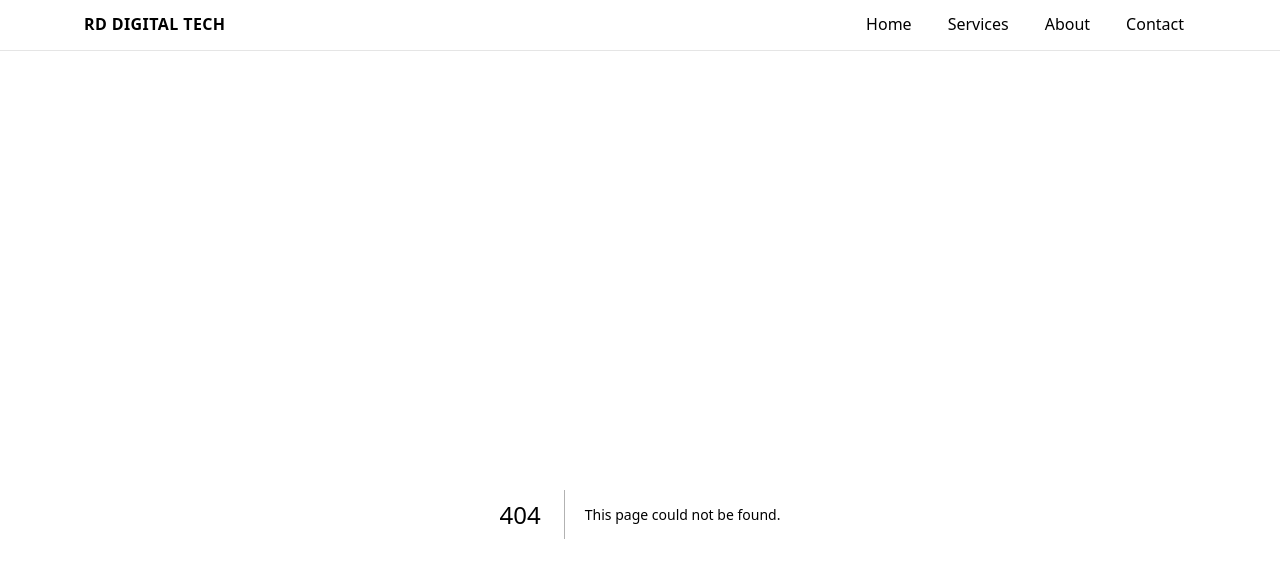
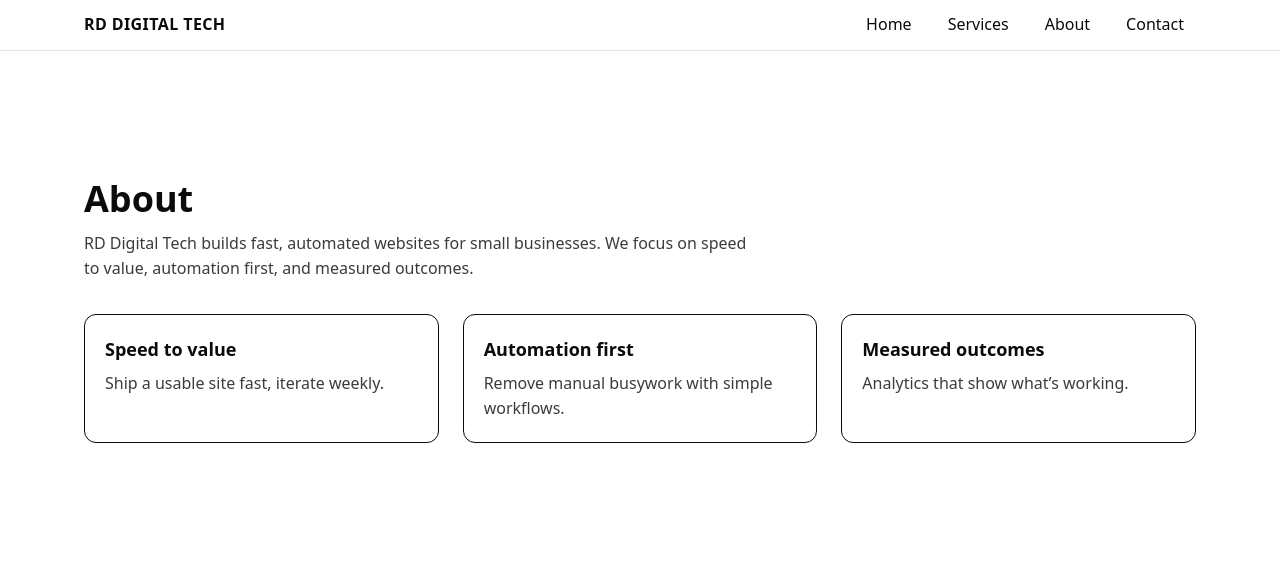
Before and after one commit to ralphdaryn/rddigitaltech, a Next.js app: page /about in a window 1280 px wide. Before the commit this address had no page. Shown: the top 578 px of the page. Built offline with nearby package versions, Linux system fonts and the light colour scheme.

Commit message:
route contact, abbout pages

```diff
--- /dev/null
+++ b/src/app/about/page.tsx
@@ -0,0 +1,37 @@
+import Container from "@/components/Container/Container";
+
+export const metadata = {
+  title: "About — RD Digital Tech",
+  description: "Who we are and how we build.",
+};
+
+export default function AboutPage() {
+  return (
+    <Container className="py-12 md:py-16">
+      <h1 className="text-3xl md:text-4xl font-bold">About</h1>
+      <p className="mt-3 max-w-2xl opacity-80">
+        RD Digital Tech builds fast, automated websites for small businesses. We
+        focus on speed to value, automation first, and measured outcomes.
+      </p>
+
+      <div className="mt-8 grid gap-6 md:grid-cols-3">
+        <div className="rounded-xl border p-5">
+          <h2 className="text-lg font-semibold">Speed to value</h2>
+          <p className="mt-2 opacity-80">
+            Ship a usable site fast, iterate weekly.
+          </p>
+        </div>
+        <div className="rounded-xl border p-5">
+          <h2 className="text-lg font-semibold">Automation first</h2>
+          <p className="mt-2 opacity-80">
+            Remove manual busywork with simple workflows.
+          </p>
+        </div>
+        <div className="rounded-xl border p-5">
+          <h2 className="text-lg font-semibold">Measured outcomes</h2>
+          <p className="mt-2 opacity-80">Analytics that show what’s working.</p>
+        </div>
+      </div>
+    </Container>
+  );
+}
--- /dev/null
+++ b/src/app/contact/page.tsx
@@ -0,0 +1,26 @@
+import Container from "@/components/Container/Container";
+
+export const metadata = {
+  title: "Contact — RD Digital Tech",
+  description: "Start a project or ask a question.",
+};
+
+export default function ContactPage() {
+  return (
+    <Container className="py-12 md:py-16">
+      <h1 className="text-3xl md:text-4xl font-bold">Contact</h1>
+      <p className="mt-3 max-w-2xl opacity-80">
+        Tell us about your project. We’ll reply within 1 business day.
+      </p>
+      <p className="mt-6">
+        Email:{" "}
+        <a
+          className="underline"
+          href="mailto:info@rddigitaltech.ca?subject=Project%20inquiry"
+        >
+          info@rddigitaltech.ca
+        </a>
+      </p>
+    </Container>
+  );
+}
--- a/src/app/layout.tsx
+++ b/src/app/layout.tsx
@@ -1,5 +1,5 @@
-import "../styles/globals.css";
-import Header from "../components/Header/Header";
+import "@/styles/globals.css";
+import Header from "@/components/Header/Header";
 
 export const metadata = {
   title: "RD Digital Tech",
```
